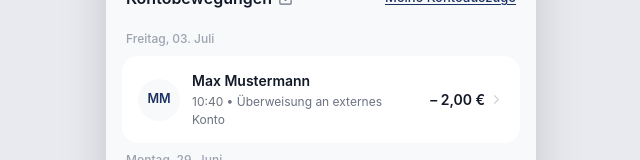
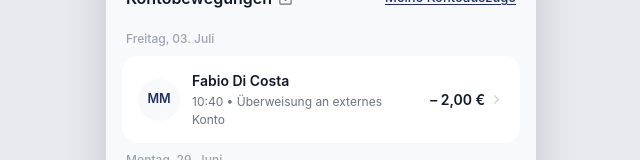
Before and after one commit to Engrfran6/nikel-custom-dash, a Next.js app: page / in a window 1280 px wide. Shown: the part 157-317 px from the top of the page, without its empty margins (319-959 px from the left). Built offline with nearby package versions, Linux system fonts and the light colour scheme.

Commit message:
21th commit

```diff
--- a/app/page.tsx
+++ b/app/page.tsx
@@ -56,7 +56,7 @@ const TRANSACTIONS: TxGroup[] = [
       {
         id: 1,
         initials: "MM",
-        name: "Max Mustermann",
+        name: "Fabio Di Costa",
         time: "10:40",
         desc: "Überweisung an externes Konto",
         amount: -2.0,
```
